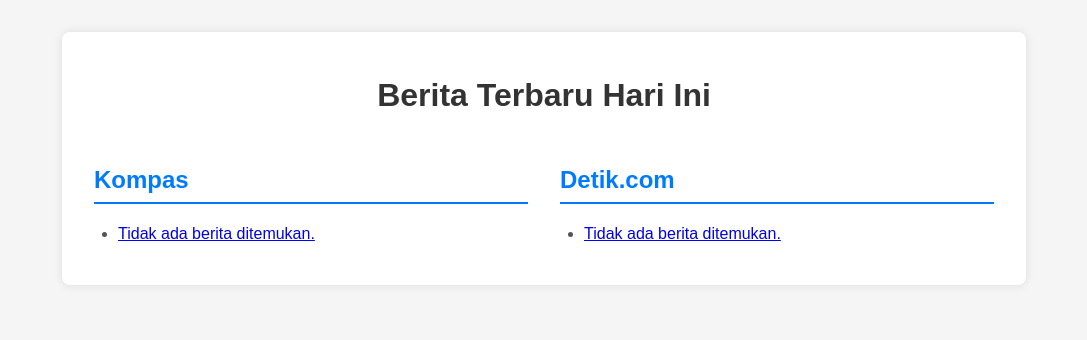
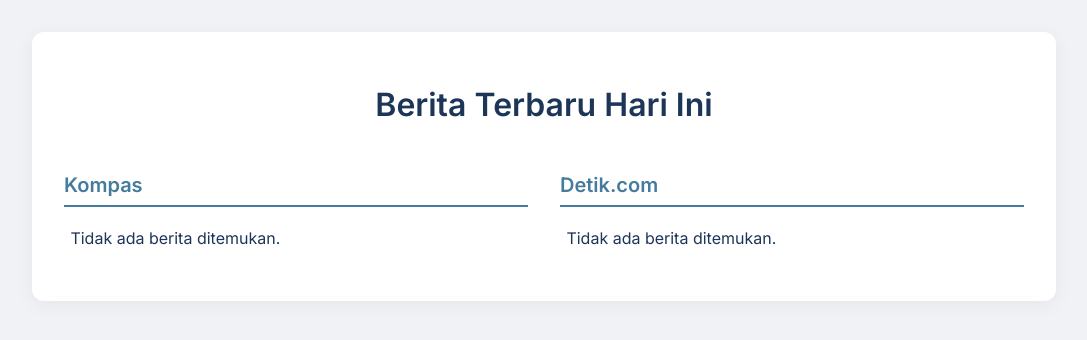
Before and after one commit to SunnFlower47/data_scraping, a Flask app: page / in a window 1280 px wide. Shown: the top 340 px of the page, without its empty margins (96-1183 px from the left). Run offline with Flask 3, Linux system fonts and the light colour scheme; data that the repository does not hold is empty.

Commit message:
pembaruan style

```diff
--- a/main.py
+++ b/main.py
@@ -10,14 +10,6 @@ load_dotenv()
 app = Flask(__name__)
 
 
-# Tentukan elemen dan class berdasarkan media
-def filtering(media_name):
-    if media_name == "kompas":
-        return "h1", "hlTitle"
-    elif media_name == "detik":
-        return "h2", "media__title"
-    return "", None
-
 
 def scrape_news(media_name, url):
     try:
@@ -28,7 +20,6 @@ def scrape_news(media_name, url):
         news_list = []
 
         if media_name == "kompas":
-            # Struktur: <div class="hlItem"><a href="..."><h1 class="hlTitle">Judul</h1></a></div>
             items = soup.find_all('div', class_='hlItem')
             for item in items:
                 a_tag = item.find('a', href=True)
@@ -39,7 +30,6 @@ def scrape_news(media_name, url):
                     news_list.append({"title": title_text, "link": link})
 
         elif media_name == "detik":
-            # Struktur: <h2 class="media__title"><a href="...">Judul</a></h2>
             headlines = soup.find_all("h2", class_="media__title")
             for headline in headlines:
                 link_tag = headline.find('a', href=True)
--- a/static/style.css
+++ b/static/style.css
@@ -1,51 +1,80 @@
 /* /static/style.css */
+@import url('https://fonts.googleapis.com/css2?family=Inter:wght@400;600&display=swap');
 
 body {
-    font-family: Arial, sans-serif;
-    background: #f5f5f5;
+    font-family: 'Inter', sans-serif;
+    background: #f0f2f5;
     margin: 0;
     padding: 0;
+    color: #333;
 }
 
 .container {
-    max-width: 900px;
+    max-width: 960px;
     margin: 2rem auto;
-    background: white;
-    padding: 1.5rem 2rem;
-    border-radius: 8px;
-    box-shadow: 0 0 10px rgba(0,0,0,0.1);
+    background: #ffffff;
+    padding: 2rem;
+    border-radius: 12px;
+    box-shadow: 0 4px 20px rgba(0, 0, 0, 0.05);
 }
 
 header h1 {
     text-align: center;
-    color: #333;
+    color: #1d3557;
+    font-size: 2rem;
+    margin-bottom: 1rem;
 }
 
 .news-section {
     display: flex;
-    justify-content: space-between;
+    flex-wrap: wrap;
     gap: 2rem;
     margin-top: 2rem;
 }
 
 .news-container {
-    flex: 1;
+    flex: 1 1 45%;
 }
 
 .news-container h2 {
-    border-bottom: 2px solid #007BFF;
+    border-bottom: 2px solid #457b9d;
     padding-bottom: 0.5rem;
-    color: #007BFF;
+    margin-bottom: 1rem;
+    color: #457b9d;
+    font-size: 1.25rem;
 }
 
 .news-list {
-    list-style-type: disc;
-    padding-left: 1.5rem;
-    margin-top: 1rem;
+    list-style-type: none;
+    padding-left: 0;
+    margin: 0;
 }
 
 .news-list li {
-    margin-bottom: 0.75rem;
-    line-height: 1.3;
-    color: #555;
+    margin-bottom: 1rem;
 }
+
+.news-list a {
+    text-decoration: none;
+    color: #1d3557;
+    transition: color 0.2s ease, background 0.2s ease;
+    padding: 0.3rem 0.4rem;
+    display: inline-block;
+    border-radius: 6px;
+}
+
+.news-list a:hover {
+    background: #e9f5ff;
+    color: #0056b3;
+}
+
+/* Responsive */
+@media (max-width: 768px) {
+    .news-section {
+        flex-direction: column;
+    }
+
+    .news-container {
+        flex: 1 1 100%;
+    }
+}
```
